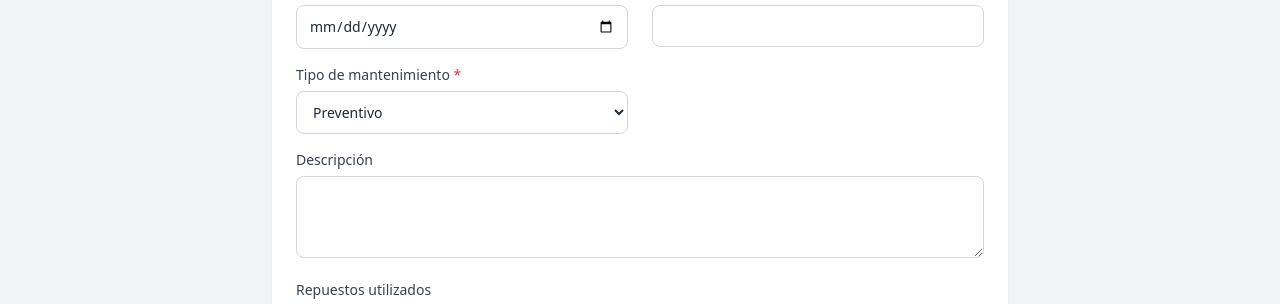
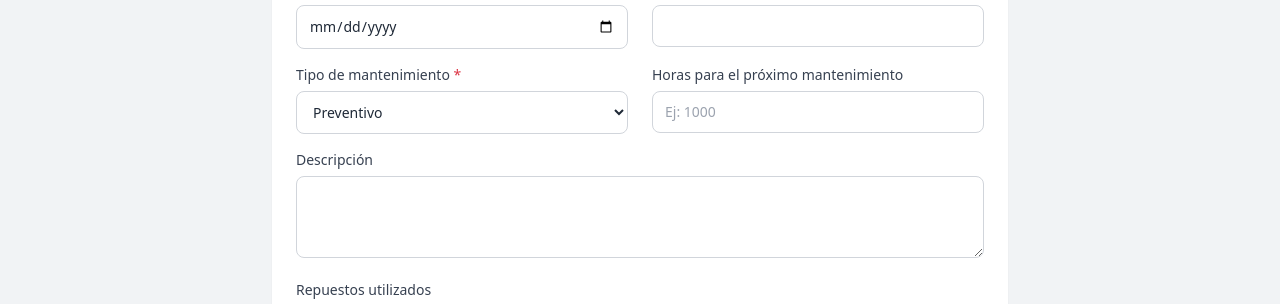
Before and after one commit to cavastsbrian-beep/agromantenimiento, a Next.js app: page /maintenance/add in a window 1280 px wide. Shown: the part 310-614 px from the top of the page. Built offline with nearby package versions, Linux system fonts and the light colour scheme; no server answers; the database is empty.

Commit message:
Update page.js

```diff
--- a/app/maintenance/add/page.js
+++ b/app/maintenance/add/page.js
@@ -7,7 +7,7 @@ import { supabase } from "@/lib/supabaseClient";
 
 const empty = {
   machineId: "", fecha: "", responsable: "", tipo: "Preventivo",
-  horas: "", descripcion: "", repuestos: "", observaciones: "",
+  horas: "", proximoHoras: "", descripcion: "", repuestos: "", observaciones: "",
 };
 
 export default function AddMaintenancePage() {
@@ -45,18 +45,21 @@ export default function AddMaintenancePage() {
 
   const handleSave = async () => {
     setError("");
+
     if (!form.machineId || !form.fecha || !form.responsable) {
       setError("Completá los campos obligatorios.");
       return;
     }
+
     setSaving(true);
+    let excelUrl = null;
 
-    let excelUrl = null;
     if (file) {
       const path = `${form.machineId}/${Date.now()}-${file.name}`;
       const { error: uploadError } = await supabase.storage
         .from("planillas-excel")
         .upload(path, file);
+
       if (uploadError) {
         setSaving(false);
         setError("No se pudo subir el archivo Excel. Probá de nuevo.");
@@ -67,6 +70,7 @@ export default function AddMaintenancePage() {
     }
 
     const horasNum = form.horas ? Number(form.horas) : null;
+    const proximoHorasNum = form.proximoHoras ? Number(form.proximoHoras) : null;
 
     const { error: dbError } = await supabase.from("mantenimientos").insert({
       maquina_id: form.machineId,
@@ -74,6 +78,8 @@ export default function AddMaintenancePage() {
       responsable: form.responsable,
       tipo: form.tipo,
       horas: horasNum,
+      proximo_mantenimiento_horas: proximoHorasNum,
+      aviso_enviado: false,
       descripcion: form.descripcion,
       repuestos: form.repuestos || "-",
       observaciones: form.observaciones,
@@ -92,6 +98,7 @@ export default function AddMaintenancePage() {
         .select("horas")
         .eq("id", form.machineId)
         .single();
+
       if (machine && horasNum > machine.horas) {
         await supabase.from("maquinas").update({ horas: horasNum }).eq("id", form.machineId);
       }
@@ -125,9 +132,11 @@ export default function AddMaintenancePage() {
           <Field label="Fecha" required>
             <input type="date" className={inputCls} value={form.fecha} onChange={set("fecha")} />
           </Field>
+
           <Field label="Responsable" required>
             <input className={inputCls} value={form.responsable} onChange={set("responsable")} />
           </Field>
+
           <Field label="Tipo de mantenimiento" required>
             <select className={inputCls} value={form.tipo} onChange={set("tipo")}>
               <option>Preventivo</option>
@@ -135,14 +144,25 @@ export default function AddMaintenancePage() {
             </select>
           </Field>
 
+          <Field label="Horas para el próximo mantenimiento">
+            <input
+              type="number"
+              className={inputCls}
+              value={form.proximoHoras}
+              onChange={set("proximoHoras")}
+              placeholder="Ej: 1000"
+            />
+          </Field>
         </div>
 
         <Field label="Descripción">
           <textarea rows={3} className={inputCls} value={form.descripcion} onChange={set("descripcion")} />
         </Field>
+
         <Field label="Repuestos utilizados">
           <input className={inputCls} value={form.repuestos} onChange={set("repuestos")} />
         </Field>
+
         <Field label="Observaciones">
           <textarea rows={2} className={inputCls} value={form.observaciones} onChange={set("observaciones")} />
         </Field>
@@ -200,9 +220,6 @@ export default function AddMaintenancePage() {
   );
 }
 
-const inputCls =
-  "w-full rounded-lg border border-gray-300 bg-white px-3 py-2.5 text-sm outline-none focus:border-[#157347] focus:ring-2 focus:ring-[#157347]/20";
-
 function Field({ label, children, required }) {
   return (
     <label className="mb-4 block">
```
